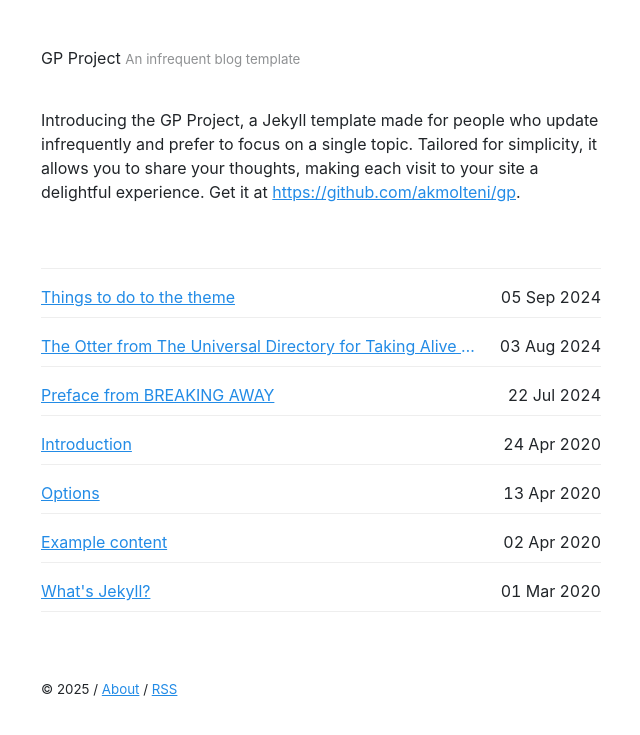
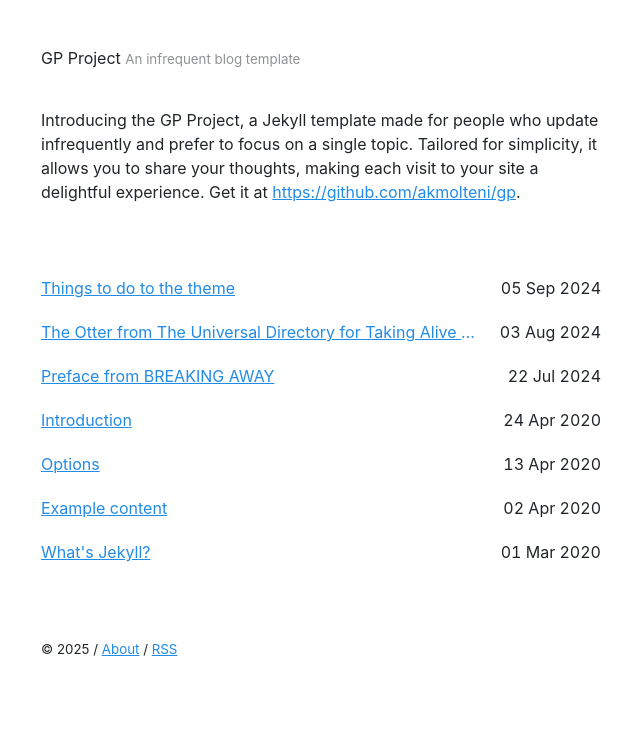
Before and after one commit to akmolteni/gp, a Jekyll site: the page built from index.html, in a window 1280 px wide. Shown: the top 735 px of the page, without its empty margins (319-959 px from the left). Built offline with Jekyll 4.4.1, drawn with Linux system fonts in a browser that asks for light colours; the list of posts is cut into pages by our own code.

Commit message:
Update _toc.scss

```diff
--- a/_sass/_toc.scss
+++ b/_sass/_toc.scss
@@ -29,7 +29,6 @@
 .toc ul {
 	list-style:none;
 	padding-left:0;
-	border-top:1px solid #eee;
 	margin-top:4em;
 }
 
@@ -37,9 +36,7 @@
 	align-items:center;
 	display:flex;
 	justify-content:start;
-	margin: .5rem 0;
 	padding: .5rem 0;
-	border-bottom: 1px solid #eee;
 }
 
 .toc li a {
```
